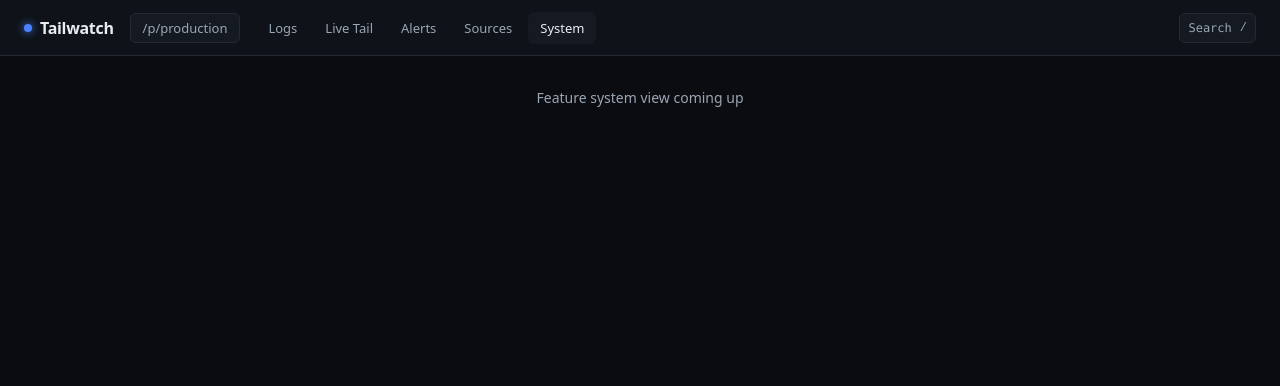
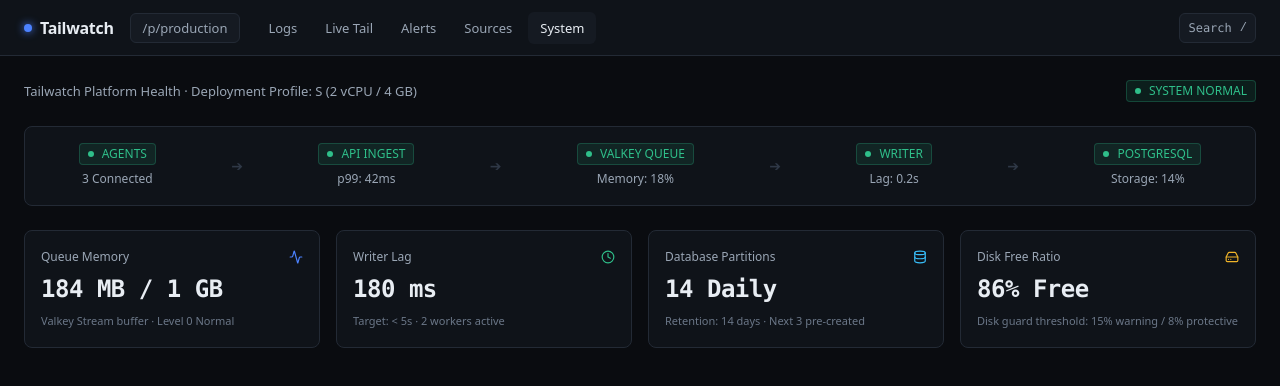
Before and after one commit to ADI-2707/Tailwatch, a React (Vite) app in the folder web/: page / in a window 1280 px wide. Both pictures are taken after a click on the button "System". Shown: the top 386 px of the page. Built offline with nearby package versions, Linux system fonts and the light colour scheme; no server answers.

Commit message:
feat(web): implement system observability dashboard

```diff
--- a/web/src/App.tsx
+++ b/web/src/App.tsx
@@ -4,6 +4,7 @@ import { LogsExplorer } from "./features/logs/LogsExplorer/LogsExplorer";
 import { LiveTail } from "./features/tail/LiveTail/LiveTail";
 import { AlertsView } from "./features/alerts/AlertsView/AlertsView";
 import { SourcesView } from "./features/sources/SourcesView/SourcesView";
+import { SystemView } from "./features/system/SystemView/SystemView";
 
 export const App: React.FC = () => {
   const [currentTab, setCurrentTab] = useState<"logs" | "tail" | "alerts" | "sources" | "system">("logs");
@@ -14,11 +15,7 @@ export const App: React.FC = () => {
       {currentTab === "tail" && <LiveTail />}
       {currentTab === "alerts" && <AlertsView />}
       {currentTab === "sources" && <SourcesView />}
-      {currentTab !== "logs" && currentTab !== "tail" && currentTab !== "alerts" && currentTab !== "sources" && (
-        <div style={{ padding: "var(--space-8)", color: "var(--text-muted)", textAlign: "center" }}>
-          <span>Feature {currentTab} view coming up</span>
-        </div>
-      )}
+      {currentTab === "system" && <SystemView />}
     </Shell>
   );
 };
--- /dev/null
+++ b/web/src/features/system/SystemView/SystemView.module.css
@@ -0,0 +1,81 @@
+.systemWrapper {
+  display: flex;
+  flex-direction: column;
+  padding: var(--space-6);
+  gap: var(--space-6);
+  flex: 1;
+}
+
+.headerBar {
+  display: flex;
+  align-items: center;
+  justify-content: space-between;
+}
+
+.statsText {
+  font-size: 13px;
+  color: var(--text-muted);
+}
+
+.grid {
+  display: grid;
+  grid-template-columns: repeat(auto-fit, minmax(280px, 1fr));
+  gap: var(--space-4);
+}
+
+.card {
+  background-color: var(--surface);
+  border: 1px solid var(--border);
+  border-radius: var(--radius-lg);
+  padding: var(--space-4);
+  display: flex;
+  flex-direction: column;
+  gap: var(--space-3);
+}
+
+.cardHeader {
+  display: flex;
+  align-items: center;
+  justify-content: space-between;
+  font-size: 12px;
+  color: var(--text-muted);
+  font-weight: 500;
+}
+
+.cardValue {
+  font-size: 24px;
+  font-weight: 600;
+  color: var(--text);
+  font-family: var(--font-mono);
+  letter-spacing: -0.02em;
+}
+
+.cardFooter {
+  display: flex;
+  align-items: center;
+  gap: var(--space-2);
+  font-size: 11px;
+  color: var(--text-subtle);
+}
+
+.pipelineStrip {
+  background-color: var(--surface);
+  border: 1px solid var(--border);
+  border-radius: var(--radius-lg);
+  padding: var(--space-4);
+  display: flex;
+  align-items: center;
+  justify-content: space-around;
+}
+
+.stage {
+  display: flex;
+  flex-direction: column;
+  align-items: center;
+  gap: var(--space-1);
+}
+
+.stageName {
+  font-size: 12px;
+  color: var(--text-muted);
+}
--- /dev/null
+++ b/web/src/features/system/SystemView/SystemView.tsx
@@ -0,0 +1,90 @@
+import React from "react";
+import styles from "./SystemView.module.css";
+import { Database, HardDrive, Cpu, Activity, Clock } from "lucide-react";
+import { StatusChip } from "../../../components/ui/StatusChip/StatusChip";
+
+export const SystemView: React.FC = () => {
+  return (
+    <div className={styles.systemWrapper}>
+      <div className={styles.headerBar}>
+        <span className={styles.statsText}>
+          Tailwatch Platform Health · Deployment Profile: S (2 vCPU / 4 GB)
+        </span>
+        <StatusChip state="ok" label="SYSTEM NORMAL" />
+      </div>
+
+      <div className={styles.pipelineStrip}>
+        <div className={styles.stage}>
+          <StatusChip state="ok" label="AGENTS" />
+          <span className={styles.stageName}>3 Connected</span>
+        </div>
+        <div style={{ color: "var(--border-strong)" }}>➔</div>
+        <div className={styles.stage}>
+          <StatusChip state="ok" label="API INGEST" />
+          <span className={styles.stageName}>p99: 42ms</span>
+        </div>
+        <div style={{ color: "var(--border-strong)" }}>➔</div>
+        <div className={styles.stage}>
+          <StatusChip state="ok" label="VALKEY QUEUE" />
+          <span className={styles.stageName}>Memory: 18%</span>
+        </div>
+        <div style={{ color: "var(--border-strong)" }}>➔</div>
+        <div className={styles.stage}>
+          <StatusChip state="ok" label="WRITER" />
+          <span className={styles.stageName}>Lag: 0.2s</span>
+        </div>
+        <div style={{ color: "var(--border-strong)" }}>➔</div>
+        <div className={styles.stage}>
+          <StatusChip state="ok" label="POSTGRESQL" />
+          <span className={styles.stageName}>Storage: 14%</span>
+        </div>
+      </div>
+
+      <div className={styles.grid}>
+        <div className={styles.card}>
+          <div className={styles.cardHeader}>
+            <span>Queue Memory</span>
+            <Activity size={14} color="var(--accent)" />
+          </div>
+          <div className={styles.cardValue}>184 MB / 1 GB</div>
+          <div className={styles.cardFooter}>
+            <span>Valkey Stream buffer · Level 0 Normal</span>
+          </div>
+        </div>
+
+        <div className={styles.card}>
+          <div className={styles.cardHeader}>
+            <span>Writer Lag</span>
+            <Clock size={14} color="var(--success)" />
+          </div>
+          <div className={styles.cardValue}>180 ms</div>
+          <div className={styles.cardFooter}>
+            <span>Target: &lt; 5s · 2 workers active</span>
+          </div>
+        </div>
+
+        <div className={styles.card}>
+          <div className={styles.cardHeader}>
+            <span>Database Partitions</span>
+            <Database size={14} color="var(--info)" />
+          </div>
+          <div className={styles.cardValue}>14 Daily</div>
+          <div className={styles.cardFooter}>
+            <span>Retention: 14 days · Next 3 pre-created</span>
+          </div>
+        </div>
+
+        <div className={styles.card}>
+          <div className={styles.cardHeader}>
+            <span>Disk Free Ratio</span>
+            <HardDrive size={14} color="var(--warning)" />
+          </div>
+          <div className={styles.cardValue}>86% Free</div>
+          <div className={styles.cardFooter}>
+            <span>Disk guard threshold: 15% warning / 8% protective</span>
+          </div>
+        </div>
+      </div>
+    </div>
+  );
+};
```
